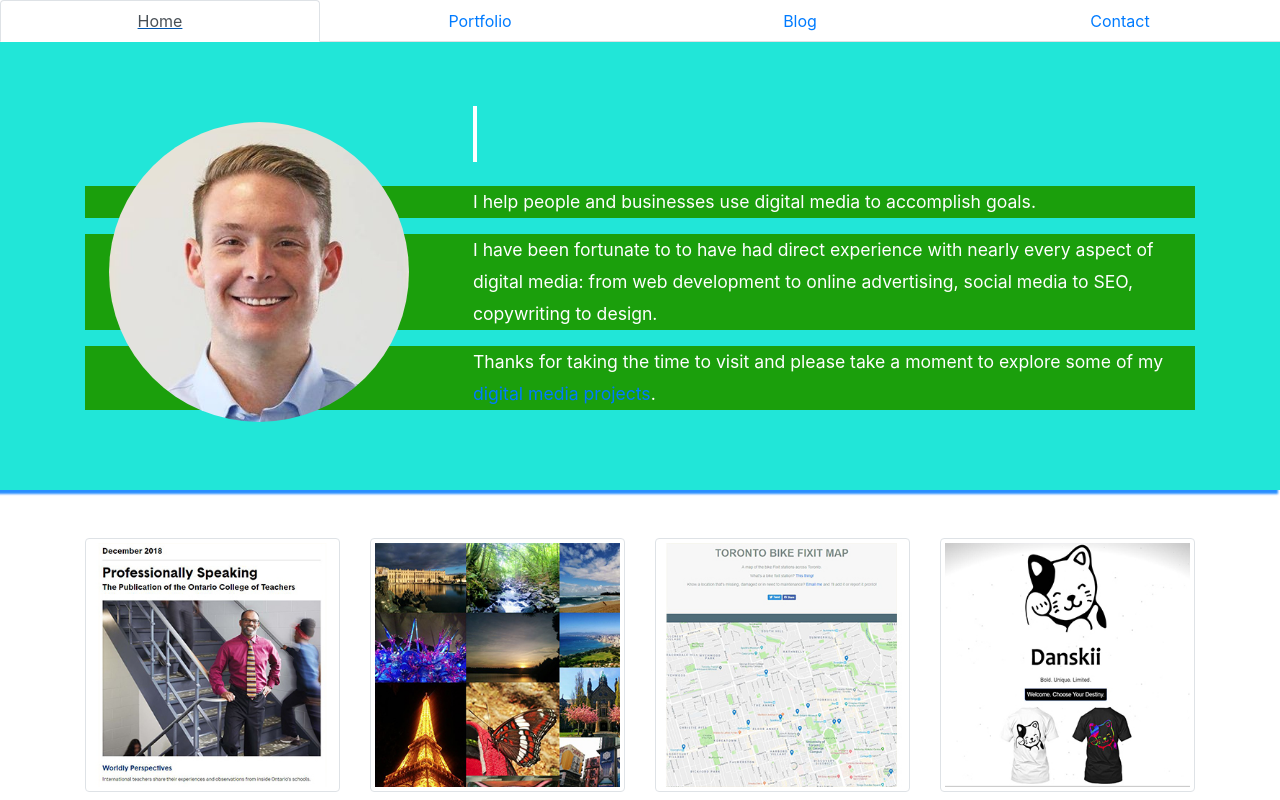
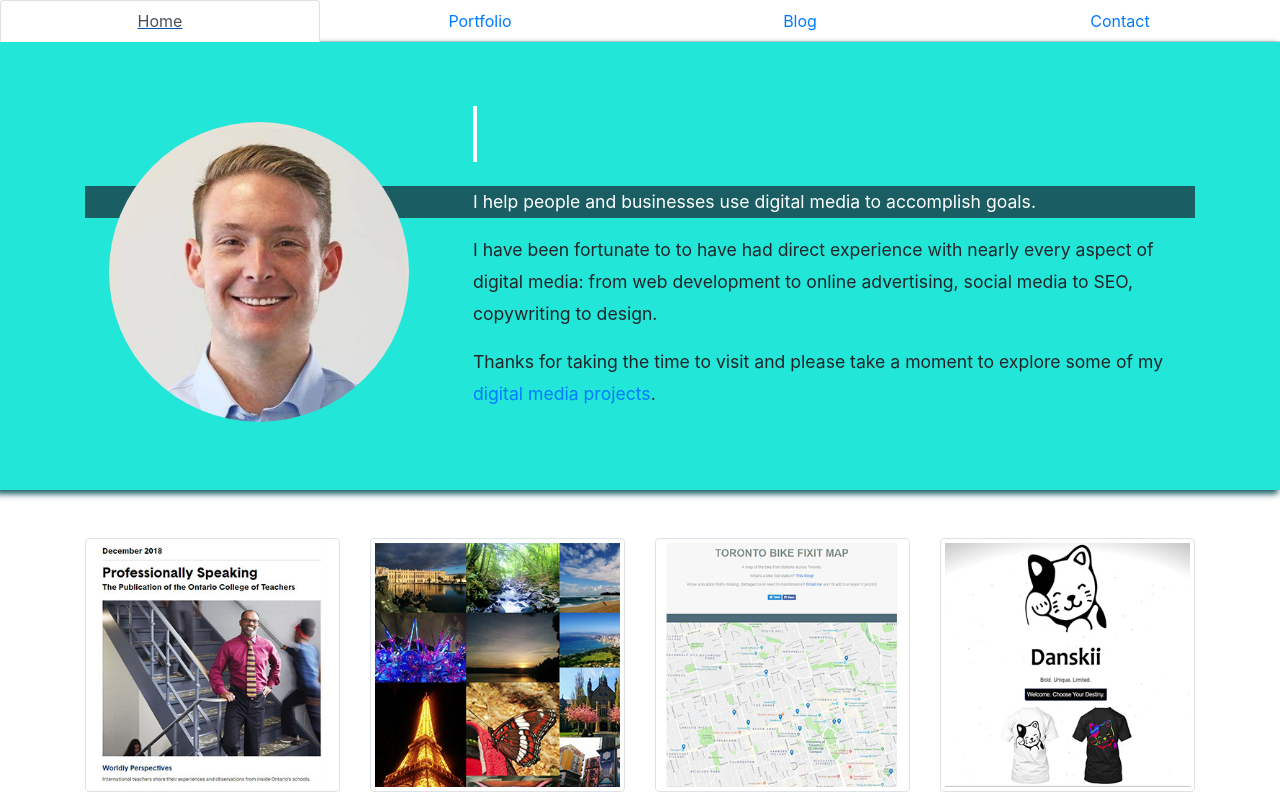
Before and after one commit to Danskii/Daniel-Puiatti, a React (Create React App) app in the folder development/: page / in a window 1280 px wide. Shown: the top 800 px of the page. Built offline with nearby package versions, Linux system fonts and the light colour scheme.

Commit message:
added colours

```diff
--- a/development/src/components/Home.js
+++ b/development/src/components/Home.js
@@ -22,9 +22,11 @@ class Home extends Component {
   <Image src={require('../images/daniel-puiatti.jpg')} roundedCircle fluid />
   </span>
     <h1>Hi, I'm Dan Puiatti</h1>
+    <div className="introParagraphWrapper">
     <p className="introParagraphOne">I help people and businesses use digital media to accomplish goals.</p>
     <p className="introParagraphTwo">I have been fortunate to to have had direct experience with nearly every aspect of digital media: from web development to online advertising, social media to SEO, copywriting to design.</p>
   <p className="introParagraphThree">Thanks for taking the time to visit and please take a moment to explore some of my <Link to="/portfolio">digital media projects</Link>.</p>
+  </div>
   </Container>
 </Jumbotron>
 <PortfolioThumbnails />
--- a/development/src/index.css
+++ b/development/src/index.css
@@ -19,20 +19,25 @@ code {
 
 .Home h1 {
   margin-bottom: 1.5rem;
-  color: white;
-  text-shadow: 2px 2px #669bd6;
+  color: #1A5E63;
+  text-shadow: 1.5px 1.5px #dfe0db;
 }
 
 .Home p {
   margin-bottom: 1rem;
   font-size: 1.1rem;
   line-height: 2rem;
- color: white;
+ /* color: white; */
 
 }
 
+.Home .introParagraphWrapper {
+  /* background:  #669bd6; */
+}
+
 .Home .introParagraphOne {
-  background: #1b9f0c;
+   background: #1A5E63;
+   color: white;
   -webkit-animation: slide-in-fwd-bottom 3s cubic-bezier(0.250, 0.460, 0.450, 0.940) both;
   animation: slide-in-fwd-bottom 3s cubic-bezier(0.250, 0.460, 0.450, 0.940) both;
   z-index: 0;
@@ -40,7 +45,7 @@ code {
 }
 
 .Home .introParagraphTwo {
-  background: #1b9f0c;
+
   -webkit-animation: slide-in-fwd-bottom 3.1s cubic-bezier(0.250, 0.460, 0.450, 0.940) both;
   animation: slide-in-fwd-bottom 3.1s cubic-bezier(0.250, 0.460, 0.450, 0.940) both;
   z-index: 0;
@@ -48,7 +53,7 @@ code {
 }
 
 .Home .introParagraphThree {
-  background: #1b9f0c;
+
   -webkit-animation: slide-in-fwd-bottom 3.2s cubic-bezier(0.250, 0.460, 0.450, 0.940) both;
   animation: slide-in-fwd-bottom 3.2s cubic-bezier(0.250, 0.460, 0.450, 0.940) both;
   z-index: 0;
@@ -56,7 +61,7 @@ code {
 }
 
 .Home .jumbotron {
-  box-shadow: -3px 3px 2px 1px #298eff;
+  box-shadow: -3px 3px 6px 1px #1a5e63;
 
 }
 
```
